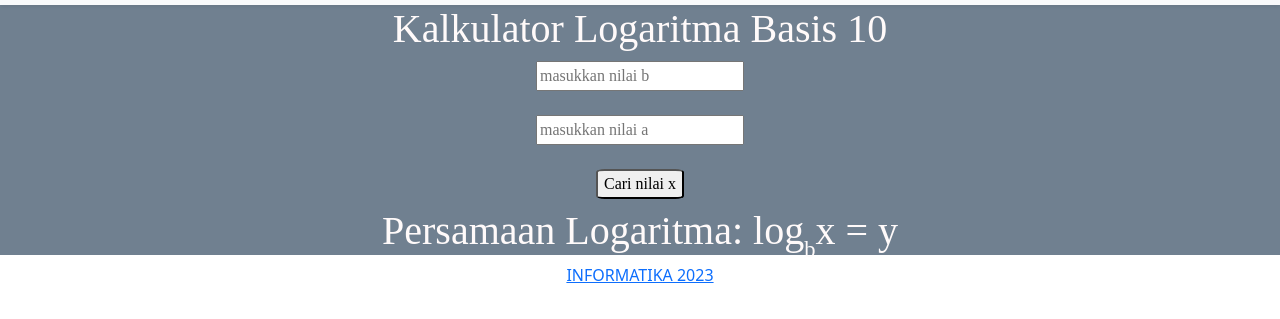
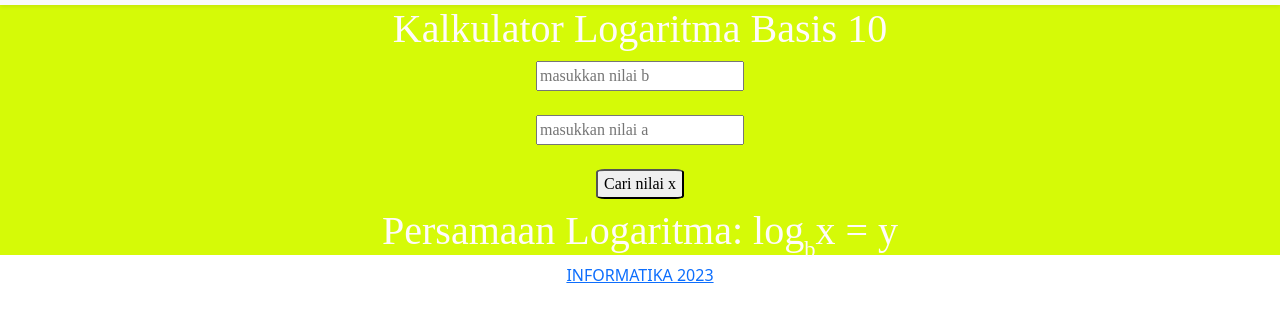
Before and after one commit to zikri-lab/uas.kalkulus, a plain HTML site: page kalkulator2.html in a window 1280 px wide. Shown: the part 57-376 px from the top of the page. Drawn offline with nearby package versions, Linux system fonts and the light colour scheme.

Commit message:
ganti warna bg kalku

```diff
--- a/stylee.css
+++ b/stylee.css
@@ -3,7 +3,7 @@
   background-color: rgb(255, 251, 12);
 }
 #kalkulator {
-  background-color: #708090;
+  background-color: #d5fa07;
   text-align: center;
   color: #fffafa;
   font-family: Comfortaa Light;
```
